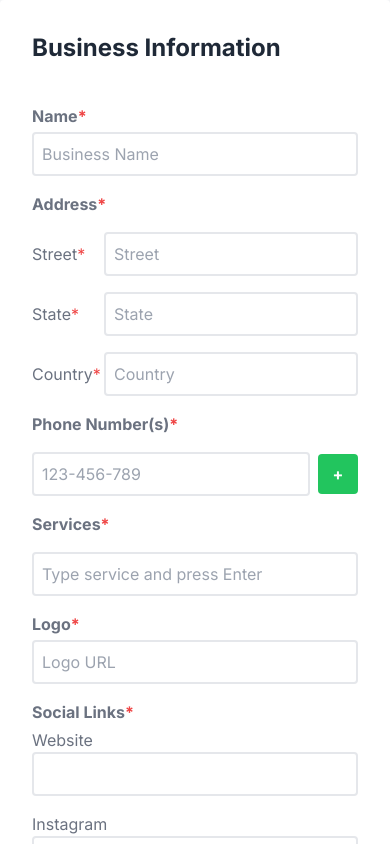
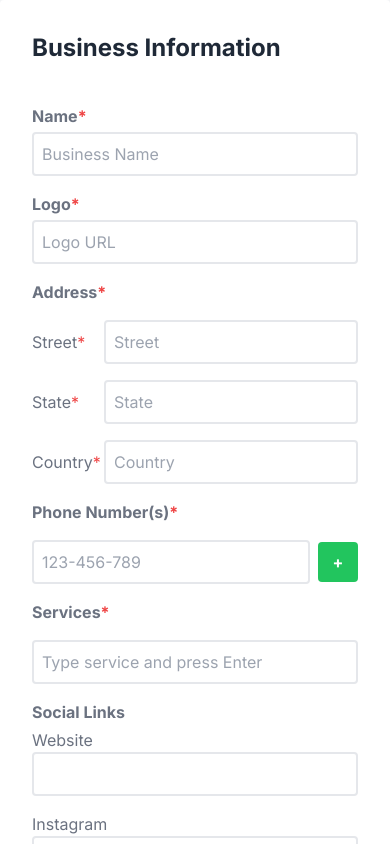
Before and after one commit to Cizal19/biz-qr, a Next.js app in the folder web/: page / in a window 390 px wide. Shown: the top 844 px of the page. Built offline with nearby package versions, Linux system fonts and the light colour scheme.

Commit message:
added feature to add phone number on pressing Enter

```diff
--- a/web/src/app/components/Form.jsx
+++ b/web/src/app/components/Form.jsx
@@ -88,6 +88,21 @@ const Form = () => {
 
               <div>
                 <label className="block mb-1 font-bold text-gray-500">
+                  Logo<span className="text-red-500">*</span>
+                </label>
+                <input
+                  type="text"
+                  name="logo"
+                  placeholder="Logo URL"
+                  value={formData.logo}
+                  onChange={handleChange}
+                  required
+                  className="w-full border-2 p-2 rounded outline-none focus:border-blue-500"
+                />
+              </div>
+
+              <div>
+                <label className="block mb-1 font-bold text-gray-500">
                   Address<span className="text-red-500">*</span>
                 </label>
               </div>
@@ -115,22 +130,7 @@ const Form = () => {
             <div className="space-y-4">
               <div>
                 <label className="block mb-1 font-bold text-gray-500">
-                  Logo<span className="text-red-500">*</span>
-                </label>
-                <input
-                  type="text"
-                  name="logo"
-                  placeholder="Logo URL"
-                  value={formData.logo}
-                  onChange={handleChange}
-                  required
-                  className="w-full border-2 p-2 rounded outline-none focus:border-blue-500"
-                />
-              </div>
-
-              <div>
-                <label className="block mb-1 font-bold text-gray-500">
-                  Social Links<span className="text-red-500">*</span>
+                  Social Links
                 </label>
                 <SocialLinksInput
                   socialLinks={formData.socialLinks}
--- a/web/src/app/components/PhoneNumberInput.jsx
+++ b/web/src/app/components/PhoneNumberInput.jsx
@@ -30,6 +30,14 @@ const PhoneNumberInput = ({ phoneNumbers, setPhoneNumbers }) => {
       setValidationError(""); // Clear validation error if input is now valid
     } else {
       setValidationError("Invalid phone number format.");
+    }
+  };
+
+  const handleKeyDown = (e) => {
+    // Check if the pressed key is 'Enter'
+    if (e.key === "Enter") {
+      e.preventDefault(); // Prevent form submission
+      handleAddPhoneNumber(); // Add the phone number on Enter
     }
   };
 
@@ -70,6 +78,7 @@ const PhoneNumberInput = ({ phoneNumbers, setPhoneNumbers }) => {
           placeholder="123-456-789"
           value={newPhoneNumber}
           onChange={handleInputChange}
+          onKeyDown={handleKeyDown}
           className="flex-grow border-2 p-2 rounded outline-none focus:border-blue-500"
           required
         />
```
